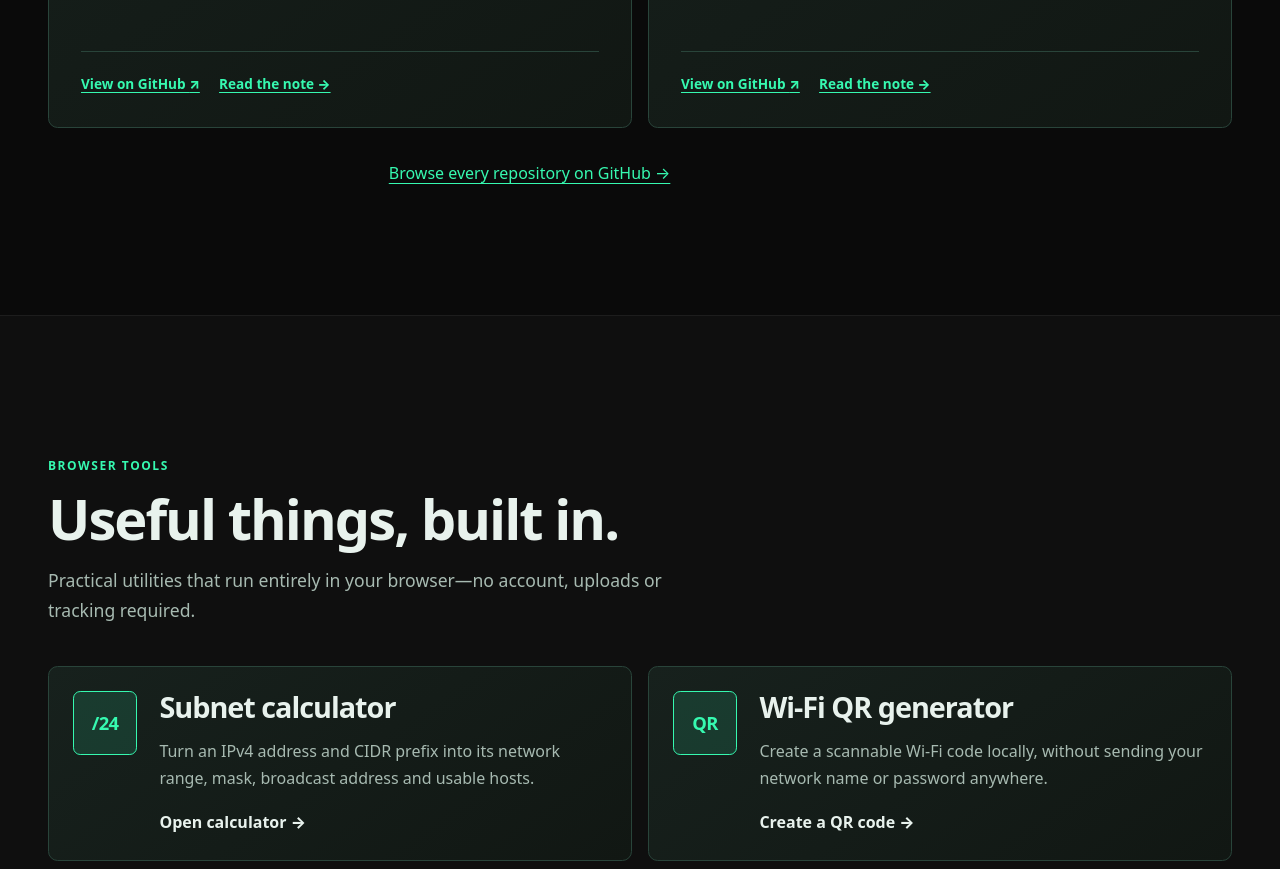
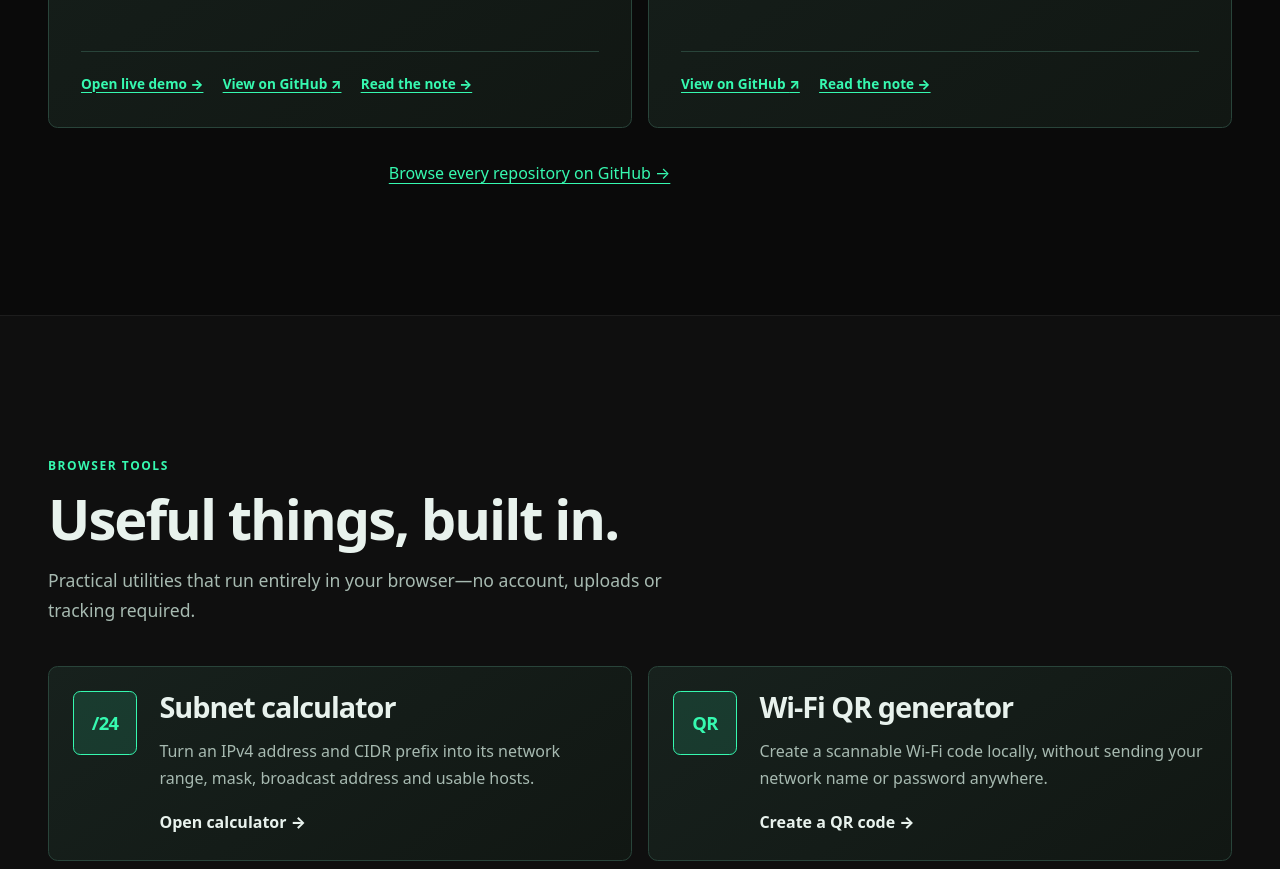
Before and after one commit to willcurtis/thetechshed-website, an Eleventy site: page src/index.njk in a window 1280 px wide. Shown: the part 2532-3401 px from the top of the page. Built offline with nearby package versions, Linux system fonts and the light colour scheme; Eleventy itself is replaced by a stand-in of ours; files that its build step writes are made by us from their sources.

Commit message:
Host London Underground demo

```diff
--- a/src/index.njk
+++ b/src/index.njk
@@ -55,7 +55,7 @@ description: The Tech Shed is Will Curtis's home for practical networking, autom
         <h3>London Underground</h3>
         <p>Live Tube and Elizabeth line status dashboards for browsers, wall displays and DAKboard—with responsive layouts and configurable widgets.</p>
         <ul class="feature-list"><li>Official TfL service data</li><li>Full-screen and compact displays</li><li>No API key required</li></ul>
-        <div class="card-links"><a href="https://github.com/willcurtis/london-underground-dakboard" target="_blank" rel="noopener noreferrer">View on GitHub <span aria-hidden="true">↗</span></a><a href="./blog/london-underground/index.html">Read the note →</a></div>
+        <div class="card-links"><a href="./demos/london-underground/index.html">Open live demo →</a><a href="https://github.com/willcurtis/london-underground-dakboard" target="_blank" rel="noopener noreferrer">View on GitHub <span aria-hidden="true">↗</span></a><a href="./blog/london-underground/index.html">Read the note →</a></div>
       </article>
       <article class="project-card">
         <div class="project-number" aria-hidden="true">04</div>
--- a/src/posts/london-underground.md
+++ b/src/posts/london-underground.md
@@ -18,4 +18,5 @@ The browser dashboards have no application dependencies and fetch live status di
 
 That separation keeps the simplest deployment truly static while leaving room for more advanced uses.
 
+[Open the live London Underground status demo](/demos/london-underground/index.html), or
 [Explore the London Underground DAKboard project on GitHub](https://github.com/willcurtis/london-underground-dakboard).
```
Also changed, not shown: CHANGELOG.md, src/demos/london-underground/index.html (added), 2 other files.
